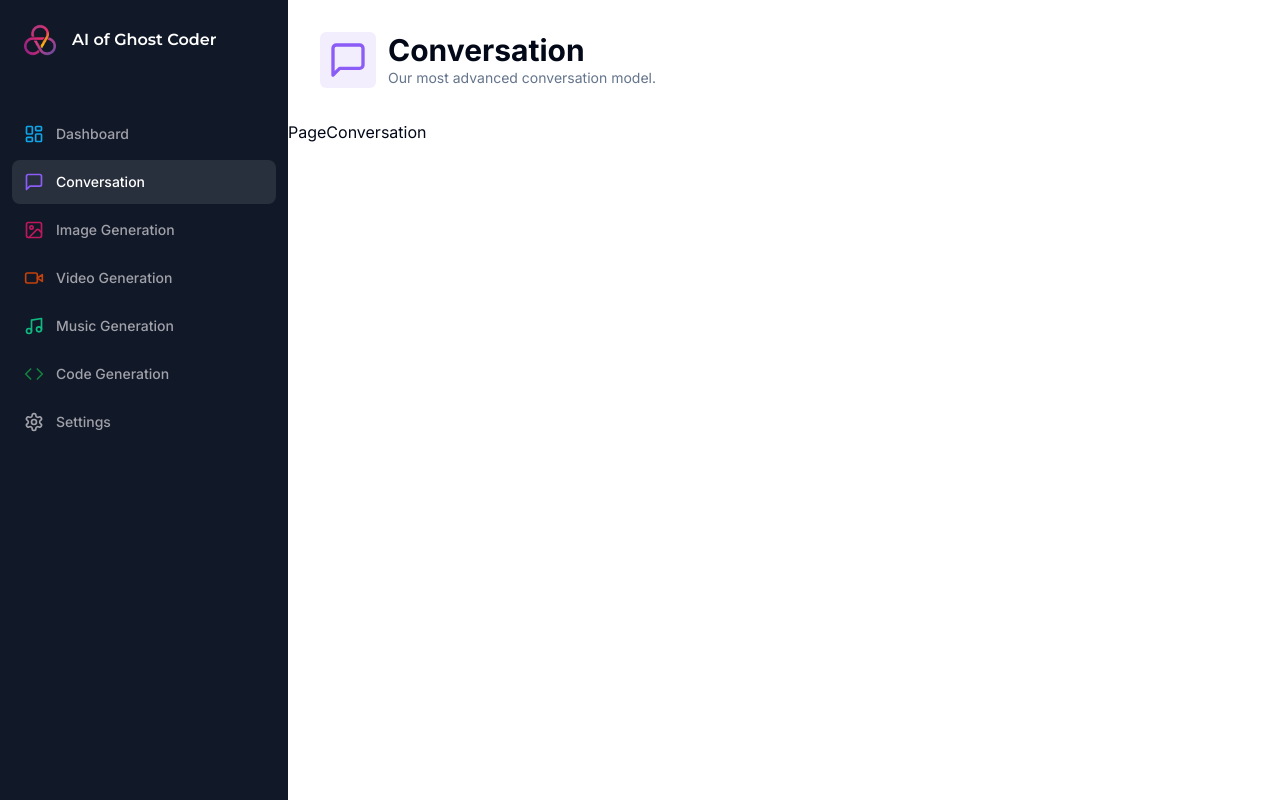
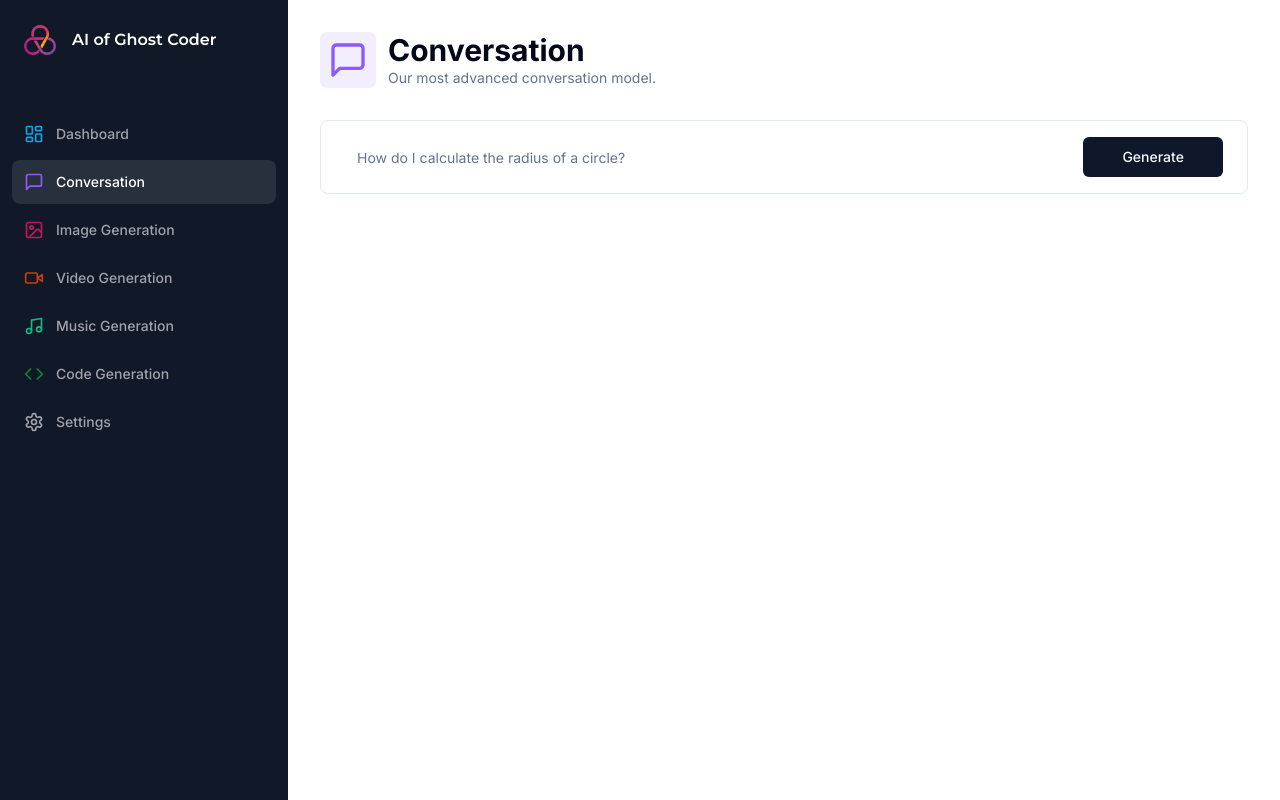
Before and after one commit to thientantran/next_saasai, a Next.js app: page /conversation in a window 1280 px wide. Built offline with nearby package versions, Linux system fonts and the light colour scheme.

Commit message:
layout converstation - form - react hook form - zod for validation
fixed

```diff
--- a/app/(dashboard)/(routes)/conversation/page.tsx
+++ b/app/(dashboard)/(routes)/conversation/page.tsx
@@ -1,7 +1,31 @@
+'use client'
 import Heading from "@/components/Heading"
+import { Button } from "@/components/ui/button"
+import { Form, FormControl, FormField, FormItem } from "@/components/ui/form"
+import { Input } from "@/components/ui/input"
+import { zodResolver } from "@hookform/resolvers/zod"
 import { MessageSquare } from "lucide-react"
+import { useForm } from "react-hook-form"
+import * as z from 'zod'
+const formSchema = z.object({
+  prompt: z.string().min(10, {
+    message: "Prompt is required."
+  })
+})
+export default function PageConversation() {
+  const form = useForm<z.infer<typeof formSchema>>({
+    resolver: zodResolver(formSchema),
+    defaultValues: {
+      prompt: ""
+    }
+  });
 
-export default function PageConversation() {
+  const isLoading = form.formState.isSubmitting;
+
+  const onSubmit = (values:z.infer<typeof formSchema>) => {
+    console.log(values)
+  }
+
   return (
     <>
     <Heading title="Conversation"
@@ -9,8 +33,32 @@
         icon={MessageSquare}
         iconColor="text-violet-500"
         bgColor="bg-violet-500/10"/>
-    <div>PageConversation</div>
+    <div className="px-4 lg:px-8">
+      <div>
+      <Form {...form}>
+      <form onSubmit={form.handleSubmit(onSubmit)} className='rounded-lg border w-full p-4 px-3 md:px-6 focus-within:shadow-sm grid grid-cols-12 gap-2'>
+        <FormField
+          name="prompt"
+          render={({field})=>(
+            <FormItem className="col-span-12 lg:col-span-10">
+              <FormControl>
+                <Input
+                className="border-0 outline-none focus-visible:ring-0 focus-visible:ring-transparent"
+                disabled={isLoading}
+                placeholder="How do I calculate the radius of a circle?"
+                {...field}
+                />
+              </FormControl>
+            </FormItem>
+          )}
+          />
+        <Button className="col-span-12 lg:col-span-2 w-full" type="submit" disabled={isLoading} size='icon'>
+          Generate
+        </Button>
+      </form>
+      </Form>
+      </div>
+    </div>
     </>
-
   )
 }
--- /dev/null
+++ b/components/ui/form.tsx
@@ -0,0 +1,176 @@
+import * as React from "react"
+import * as LabelPrimitive from "@radix-ui/react-label"
+import { Slot } from "@radix-ui/react-slot"
+import {
+  Controller,
+  ControllerProps,
+  FieldPath,
+  FieldValues,
+  FormProvider,
+  useFormContext,
+} from "react-hook-form"
+
+import { cn } from "@/lib/utils"
+import { Label } from "@/components/ui/label"
+
+const Form = FormProvider
+
+type FormFieldContextValue<
+  TFieldValues extends FieldValues = FieldValues,
+  TName extends FieldPath<TFieldValues> = FieldPath<TFieldValues>
+> = {
+  name: TName
+}
+
+const FormFieldContext = React.createContext<FormFieldContextValue>(
+  {} as FormFieldContextValue
+)
+
+const FormField = <
+  TFieldValues extends FieldValues = FieldValues,
+  TName extends FieldPath<TFieldValues> = FieldPath<TFieldValues>
+>({
+  ...props
+}: ControllerProps<TFieldValues, TName>) => {
+  return (
+    <FormFieldContext.Provider value={{ name: props.name }}>
+      <Controller {...props} />
+    </FormFieldContext.Provider>
+  )
+}
+
+const useFormField = () => {
+  const fieldContext = React.useContext(FormFieldContext)
+  const itemContext = React.useContext(FormItemContext)
+  const { getFieldState, formState } = useFormContext()
+
+  const fieldState = getFieldState(fieldContext.name, formState)
+
+  if (!fieldContext) {
+    throw new Error("useFormField should be used within <FormField>")
+  }
+
+  const { id } = itemContext
+
+  return {
+    id,
+    name: fieldContext.name,
+    formItemId: `${id}-form-item`,
+    formDescriptionId: `${id}-form-item-description`,
+    formMessageId: `${id}-form-item-message`,
+    ...fieldState,
+  }
+}
+
+type FormItemContextValue = {
+  id: string
+}
+
+const FormItemContext = React.createContext<FormItemContextValue>(
+  {} as FormItemContextValue
+)
+
+const FormItem = React.forwardRef<
+  HTMLDivElement,
+  React.HTMLAttributes<HTMLDivElement>
+>(({ className, ...props }, ref) => {
+  const id = React.useId()
+
+  return (
+    <FormItemContext.Provider value={{ id }}>
+      <div ref={ref} className={cn("space-y-2", className)} {...props} />
+    </FormItemContext.Provider>
+  )
+})
+FormItem.displayName = "FormItem"
+
+const FormLabel = React.forwardRef<
+  React.ElementRef<typeof LabelPrimitive.Root>,
+  React.ComponentPropsWithoutRef<typeof LabelPrimitive.Root>
+>(({ className, ...props }, ref) => {
+  const { error, formItemId } = useFormField()
+
+  return (
+    <Label
+      ref={ref}
+      className={cn(error && "text-destructive", className)}
+      htmlFor={formItemId}
+      {...props}
+    />
+  )
+})
+FormLabel.displayName = "FormLabel"
+
+const FormControl = React.forwardRef<
+  React.ElementRef<typeof Slot>,
+  React.ComponentPropsWithoutRef<typeof Slot>
+>(({ ...props }, ref) => {
+  const { error, formItemId, formDescriptionId, formMessageId } = useFormField()
+
+  return (
+    <Slot
+      ref={ref}
+      id={formItemId}
+      aria-describedby={
+        !error
+          ? `${formDescriptionId}`
+          : `${formDescriptionId} ${formMessageId}`
+      }
+      aria-invalid={!!error}
+      {...props}
+    />
+  )
+})
+FormControl.displayName = "FormControl"
+
+const FormDescription = React.forwardRef<
+  HTMLParagraphElement,
+  React.HTMLAttributes<HTMLParagraphElement>
+>(({ className, ...props }, ref) => {
+  const { formDescriptionId } = useFormField()
+
+  return (
+    <p
+      ref={ref}
+      id={formDescriptionId}
+      className={cn("text-sm text-muted-foreground", className)}
+      {...props}
+    />
+  )
+})
+FormDescription.displayName = "FormDescription"
+
+const FormMessage = React.forwardRef<
+  HTMLParagraphElement,
+  React.HTMLAttributes<HTMLParagraphElement>
+>(({ className, children, ...props }, ref) => {
+  const { error, formMessageId } = useFormField()
+  const body = error ? String(error?.message) : children
+
+  if (!body) {
+    return null
+  }
+
+  return (
+    <p
+      ref={ref}
+      id={formMessageId}
+      className={cn("text-sm font-medium text-destructive", className)}
+      {...props}
+    >
+      {body}
+    </p>
+  )
+})
+FormMessage.displayName = "FormMessage"
+
+export {
+  useFormField,
+  Form,
+  FormItem,
+  FormLabel,
+  FormControl,
+  FormDescription,
+  FormMessage,
+  FormField,
+}
--- /dev/null
+++ b/components/ui/input.tsx
@@ -0,0 +1,25 @@
+import * as React from "react"
+
+import { cn } from "@/lib/utils"
+
+export interface InputProps
+  extends React.InputHTMLAttributes<HTMLInputElement> {}
+
+const Input = React.forwardRef<HTMLInputElement, InputProps>(
+  ({ className, type, ...props }, ref) => {
+    return (
+      <input
+        type={type}
+        className={cn(
+          "flex h-10 w-full rounded-md border border-input bg-background px-3 py-2 text-sm ring-offset-background file:border-0 file:bg-transparent file:text-sm file:font-medium placeholder:text-muted-foreground focus-visible:outline-none focus-visible:ring-2 focus-visible:ring-ring focus-visible:ring-offset-2 disabled:cursor-not-allowed disabled:opacity-50",
+          className
+        )}
+        ref={ref}
+        {...props}
+      />
+    )
+  }
+)
+Input.displayName = "Input"
+
+export { Input }
--- /dev/null
+++ b/components/ui/label.tsx
@@ -0,0 +1,26 @@
+"use client"
+
+import * as React from "react"
+import * as LabelPrimitive from "@radix-ui/react-label"
+import { cva, type VariantProps } from "class-variance-authority"
+
+import { cn } from "@/lib/utils"
+
+const labelVariants = cva(
+  "text-sm font-medium leading-none peer-disabled:cursor-not-allowed peer-disabled:opacity-70"
+)
+
+const Label = React.forwardRef<
+  React.ElementRef<typeof LabelPrimitive.Root>,
+  React.ComponentPropsWithoutRef<typeof LabelPrimitive.Root> &
+    VariantProps<typeof labelVariants>
+>(({ className, ...props }, ref) => (
+  <LabelPrimitive.Root
+    ref={ref}
+    className={cn(labelVariants(), className)}
+    {...props}
+  />
+))
+Label.displayName = LabelPrimitive.Root.displayName
+
+export { Label }
--- a/package.json
+++ b/package.json
@@ -10,7 +10,9 @@
   },
   "dependencies": {
     "@clerk/nextjs": "^4.23.0",
+    "@hookform/resolvers": "^3.1.1",
     "@radix-ui/react-dialog": "^1.0.4",
+    "@radix-ui/react-label": "^2.0.2",
     "@radix-ui/react-slot": "^1.0.2",
     "@types/node": "20.4.4",
     "@types/react": "18.2.15",
@@ -27,9 +29,11 @@
     "prettier": "^2.8.8",
     "react": "18.2.0",
     "react-dom": "18.2.0",
+    "react-hook-form": "^7.45.2",
     "tailwind-merge": "^1.14.0",
     "tailwindcss": "3.3.3",
     "tailwindcss-animate": "^1.0.6",
-    "typescript": "5.1.6"
+    "typescript": "5.1.6",
+    "zod": "^3.21.4"
   }
 }
```
Also changed, not shown: 1 other file (tests, documents, lock files or other folders).
